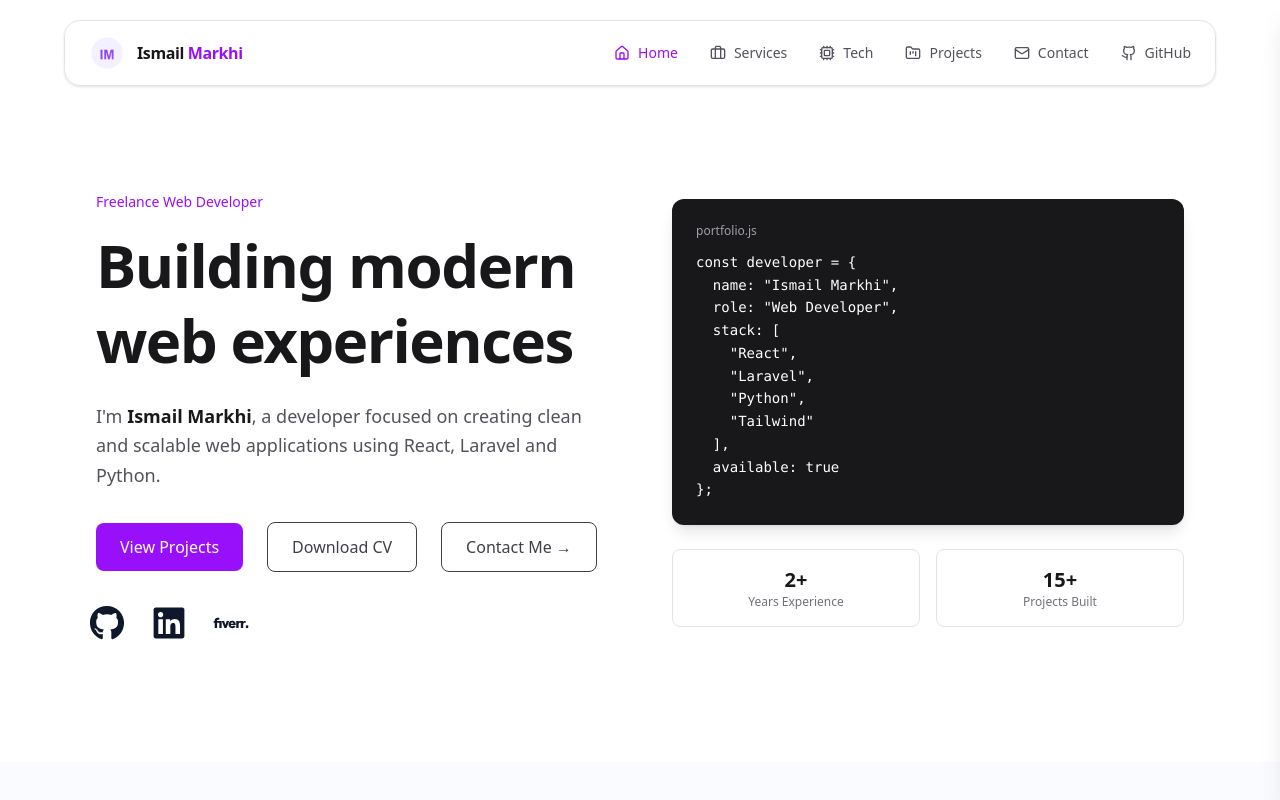
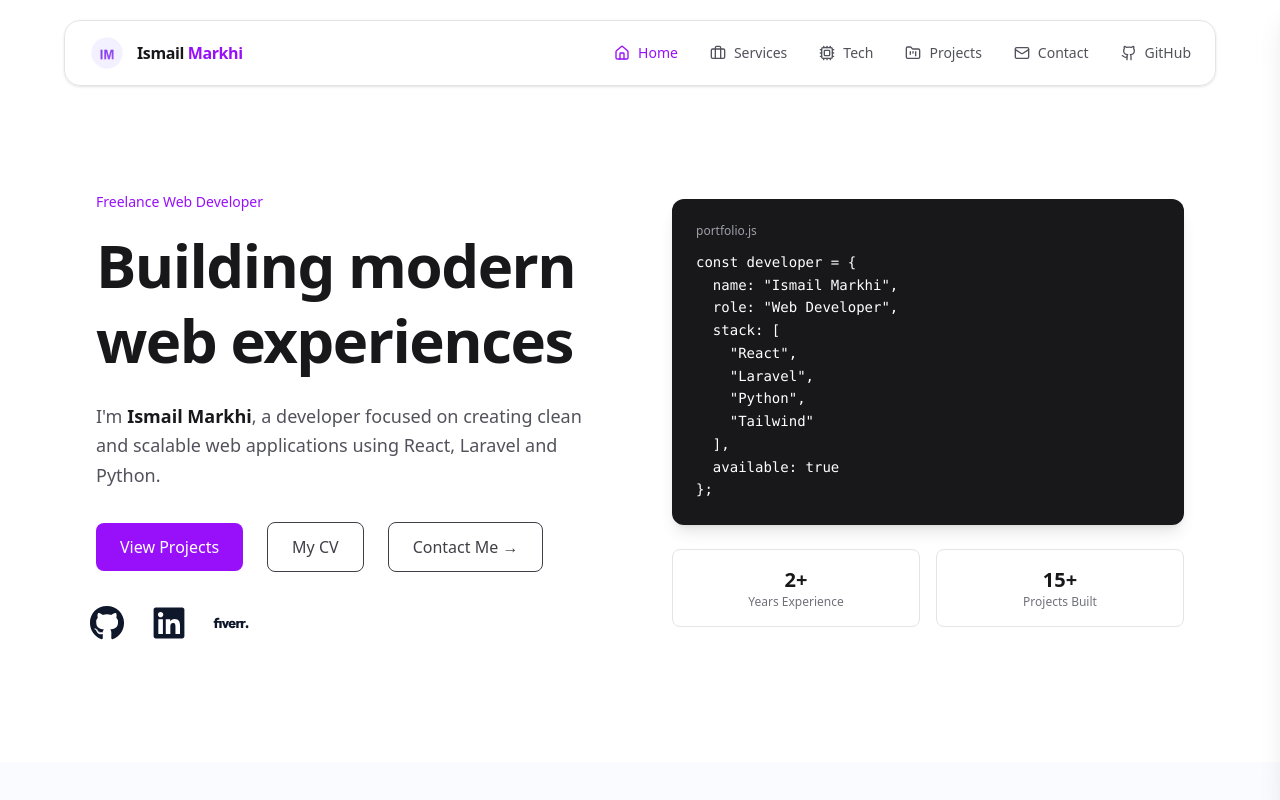
Before and after one commit to IsmailMarkhi/MyWorld, a React (Vite) app: page / in a window 1280 px wide. Shown: the top 800 px of the page. Built offline with nearby package versions, Linux system fonts and the light colour scheme.

Commit message:
cv added

```diff
--- a/src/components/sections/Hero.jsx
+++ b/src/components/sections/Hero.jsx
@@ -46,7 +46,7 @@ export default function Hero() {
                 download="Ismail-Markhi-Resume.pdf"
                 className="text-zinc-700 font-medium px-6 py-3 border border-zinc-700 rounded-lg dark:border-purple-600 hover:border-purple-600 hover:text-purple-600 transition duration-300"
               >
-                Download CV
+                My CV
               </a>
 
               <a
```
